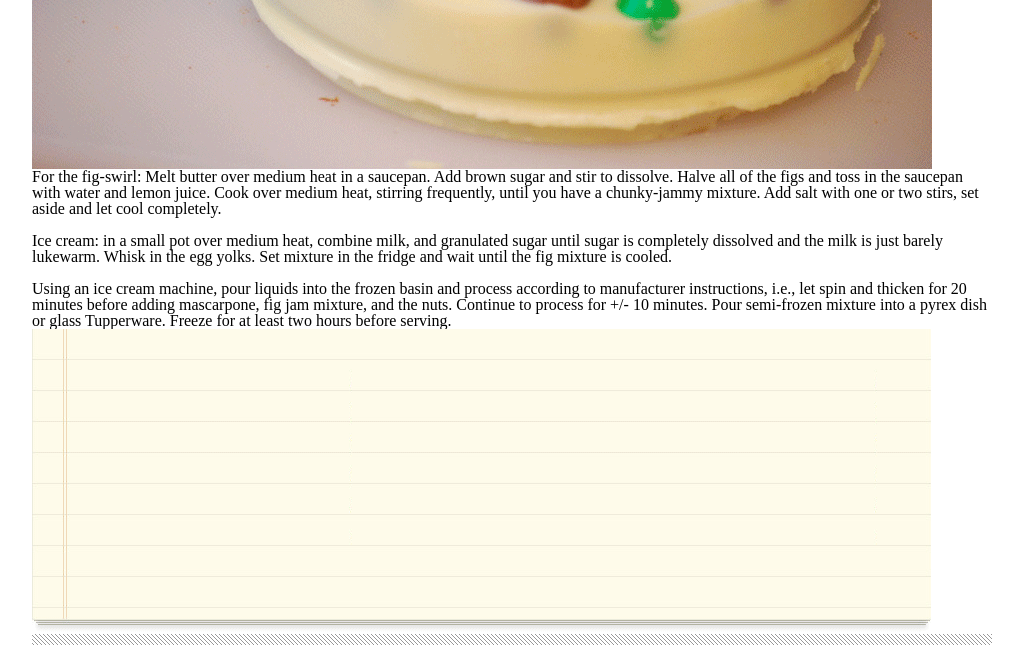
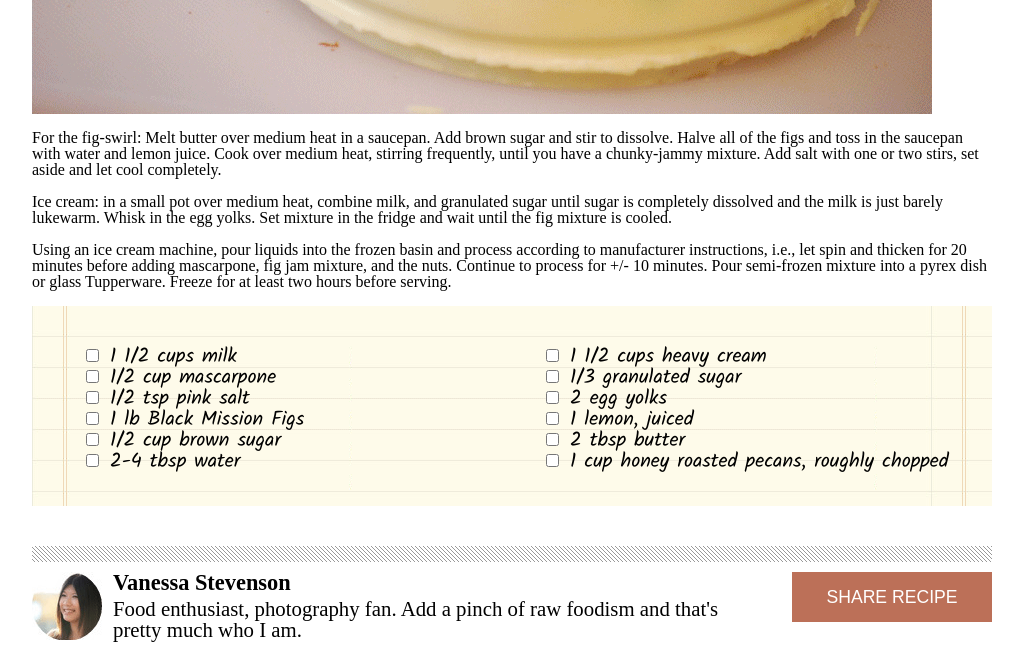
Before and after one commit to kevintuchman/-chocolate-pizza, a plain HTML site: page index.html in a window 1280 px wide. Shown: the part 651-1296 px from the top of the page, without its empty margins (128-1151 px from the left). Drawn offline with Linux system fonts and the light colour scheme.

Commit message:
checkboxes

```diff
--- a/index.html
+++ b/index.html
@@ -24,20 +24,76 @@
     <h1>Chocolate Pizza</h1>
 
     <h2>POSTED ON 15 DEC 2013/DESSERTS</h2>
+    <img id = "printer" src="image/print-icon.png" class="right">
     <h4>PRINT</h4>
-    <img id = "printer" src="image/print-icon.png" class="right">
 
 
-    <img src="image/choco-pizza.png" alt="cake" class="left">
+    <img src="image/choco-pizza.png" alt="cake" class="center">
 
-  <br />
+  <br>
+  <br>
 <p>For the fig-swirl: Melt butter over medium heat in a saucepan. Add brown sugar and stir to dissolve. Halve all of the figs and toss in the saucepan with water and lemon juice. Cook over medium heat, stirring frequently, until you have a chunky-jammy mixture. Add salt with one or two stirs, set aside and let cool completely.</p>
-  <br />
+  <br>
 <p>Ice cream: in a small pot over medium heat, combine milk, and granulated sugar until sugar is completely dissolved and the milk is just barely lukewarm. Whisk in the egg yolks. Set mixture in the fridge and wait until the fig mixture is cooled.</p>
-  <br />
+  <br>
 <p>Using an ice cream machine, pour liquids into the frozen basin and process according to manufacturer instructions, i.e., let spin and thicken for 20 minutes before adding mascarpone, fig jam mixture, and the nuts. Continue to process for +/- 10 minutes. Pour semi-frozen mixture into a pyrex dish or glass Tupperware. Freeze for at least two hours before serving.</p>
+  <br>
+<div class="form-group ">
+  <div class="check-box">
+    <label for="inputName" class="col-md-1 control-label"></label>
+      <div class="col-md-5">
+      <div class="checkbox">
+               <input type="checkbox" name="packersOff" value="1"/>
+               <label class="strikethrough">1 1/2 cups milk</label>
+               <br>
+               <input type="checkbox" name="packersOff" value="1"/>
+               <label class="strikethrough">1/2 cup mascarpone</label>
+               <br>
+               <input type="checkbox" name="packersOff" value="1"/>
+               <label class="strikethrough">1/2 tsp pink salt</label>
+               <br>
+               <input type="checkbox" name="packersOff" value="1"/>
+               <label class="strikethrough">1 lb Black Mission Figs</label>
+               <br>
+               <input type="checkbox" name="packersOff" value="1"/>
+               <label class="strikethrough">1/2 cup brown sugar</label>
+               <br>
+               <input type="checkbox" name="packersOff" value="1"/>
+               <label class="strikethrough">2-4 tbsp water</label>
+               <br>
+              </div>
+              </div>
+         </div>
 
-      <img src="image/list-bg.png" alt="list" class="left">
+         <div class="check-box2">
+            <label for="inputName" class="col-md-1 control-label"></label>
+              <div class="col-md-5">
+              <div class="checkbox">
+               <input type="checkbox" name="packersOff" value="1"/>
+               <label class="strikethrough">1 1/2 cups heavy cream</label>
+               <br>
+               <input type="checkbox" name="packersOff" value="1"/>
+               <label class="strikethrough">1/3 granulated sugar</label>
+               <br>
+               <input type="checkbox" name="packersOff" value="1"/>
+               <label class="strikethrough">2 egg yolks</label>
+               <br>
+               <input type="checkbox" name="packersOff" value="1"/>
+               <label class="strikethrough">1 lemon, juiced</label>
+               <br>
+               <input type="checkbox" name="packersOff" value="1"/>
+               <label class="strikethrough">2 tbsp butter</label>
+               <br>
+               <input type="checkbox" name="packersOff" value="1"/>
+               <label class="strikethrough">1 cup honey roasted pecans, roughly chopped</label>
+               <br>
+               <!-- <input type="checkbox" name="packersOff" value="1"/>
+               <label class="strikethrough">sssssssss</label> -->
+          </div>
+       </div>
+  </div>
+</div>
+      <!-- <img src="image/list-bg.png" alt="list" class="left"> -->
 
       </main>
   <footer>
--- a/style.css
+++ b/style.css
@@ -1,3 +1,5 @@
+@import url('https://fonts.googleapis.com/css?family=Kalam&display=swap');
+
 html{
   width: 960px;
   margin: auto;
@@ -19,7 +21,7 @@ html{
 }
 
 #break {
-  background-image: url(/image/hr-img.png);
+  background-image: url(image/hr-img.png);
   background-repeat: repeat repeat;
   clear:left;
   margin-bottom: 10px;
@@ -29,7 +31,8 @@ h1  {
   text-align: left;
   font-weight: bold;
   color: black;
-  font-size: 90px;
+  font-size: 35px;
+  font-family: 'Calibri';
 }
 
 h2  {
@@ -37,8 +40,37 @@ h2  {
   font-weight: transparent;
   color: gray;
   font-size: small;
+  font-family: 'Calibri';
 }
 
+.form-group{
+  background-image: url(image/list-bg.png);
+  height: 200px;
+  margin-bottom: 40px;
+}
+input[type=checkbox]:checked + label.strikethrough{
+  text-decoration: line-through;
+}
+
+.check-box{
+  float: left;
+  margin-top: 40px;
+  margin-left: 50px;
+  font-family: 'Kalam';
+  font-size: 20px;
+  width: 450px;
+  border: 1px black;
+}
+
+.check-box2{
+  float: right;
+  margin-top: 40px;
+  /* margin-left: 50px; */
+  font-family: 'Kalam';
+  font-size: 20px;
+  width: 450px;
+  border: 1px black;
+}
 /* h3{
   text-align: left;
   font-weight: bold;
```
